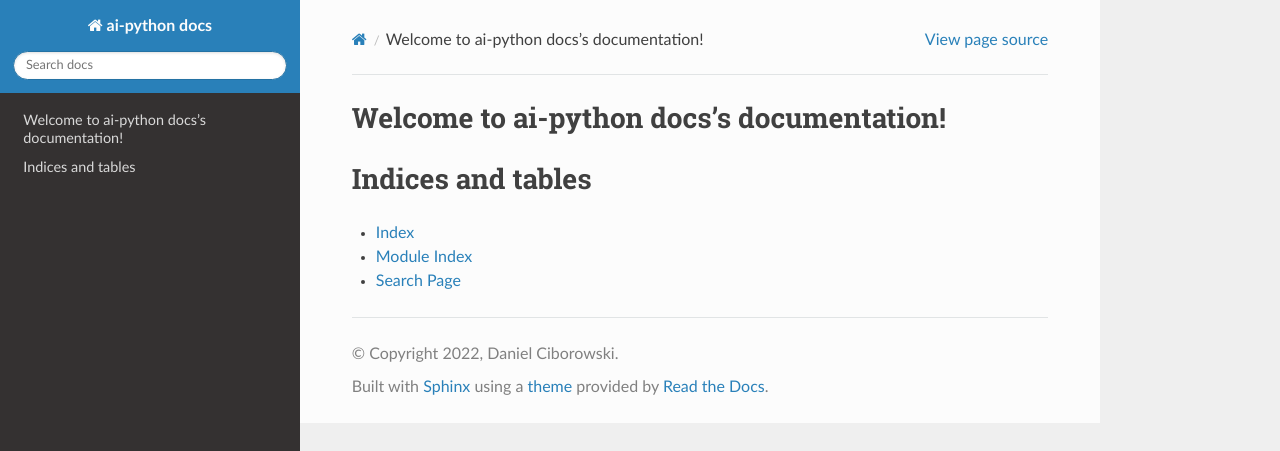
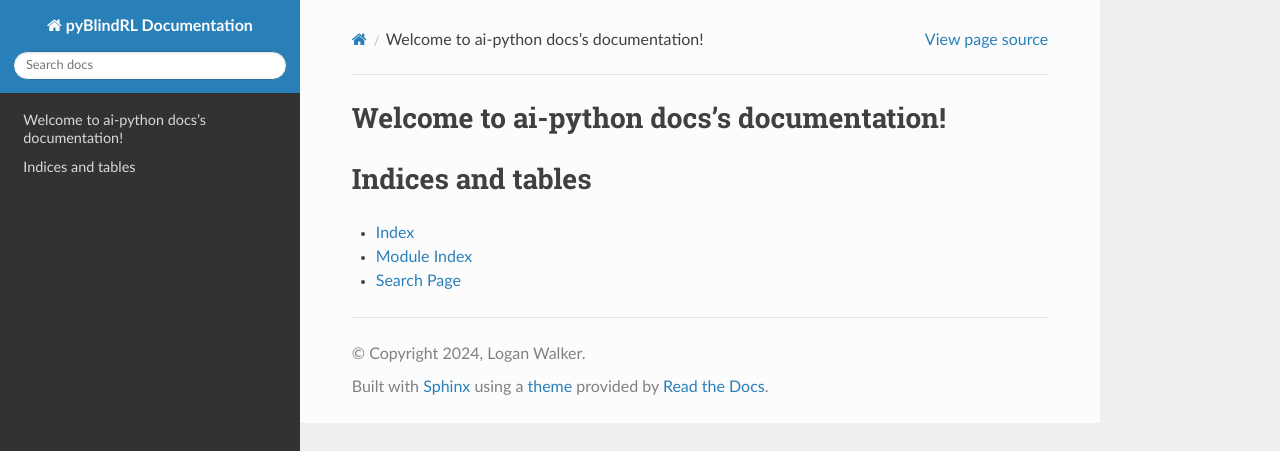
Before and after one commit to GeekLogan/pyBlindRL, a Sphinx documentation site: the page built from docs/index.rst, in a window 1280 px wide. Shown: the top 451 px of the page. Built offline with Sphinx 7.4.7 and the Read the Docs theme 2.0.0, drawn with Linux system fonts in a browser that asks for light colours.

Commit message:
Fixing docs metadata

```diff
--- a/docs/conf.py
+++ b/docs/conf.py
@@ -18,12 +18,12 @@ sys.path.insert(0, os.path.abspath("../src/"))
 
 # -- Project information -----------------------------------------------------
 
-project = "ai-python docs"
-copyright = "2022, Daniel Ciborowski"
-author = "Daniel Ciborowski"
+project = "pyBlindRL Documentation"
+copyright = "2024, Logan Walker"
+author = "Logan Walker"
 
 # The full version, including alpha/beta/rc tags
-release = "0.1.0"
+release = "0.0.2"
 
 
 # -- General configuration ---------------------------------------------------
```
